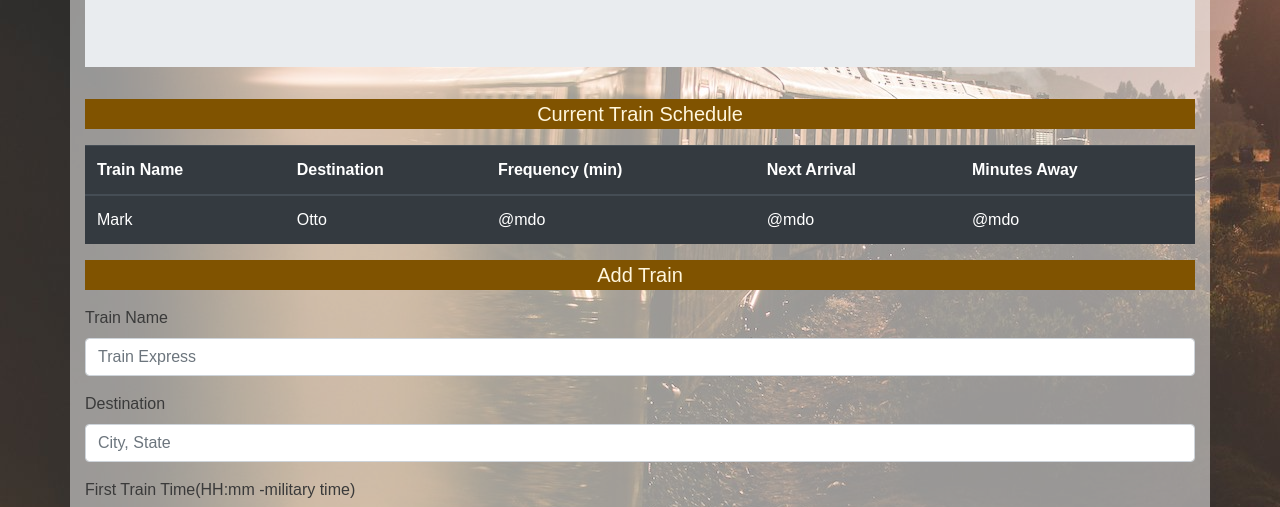
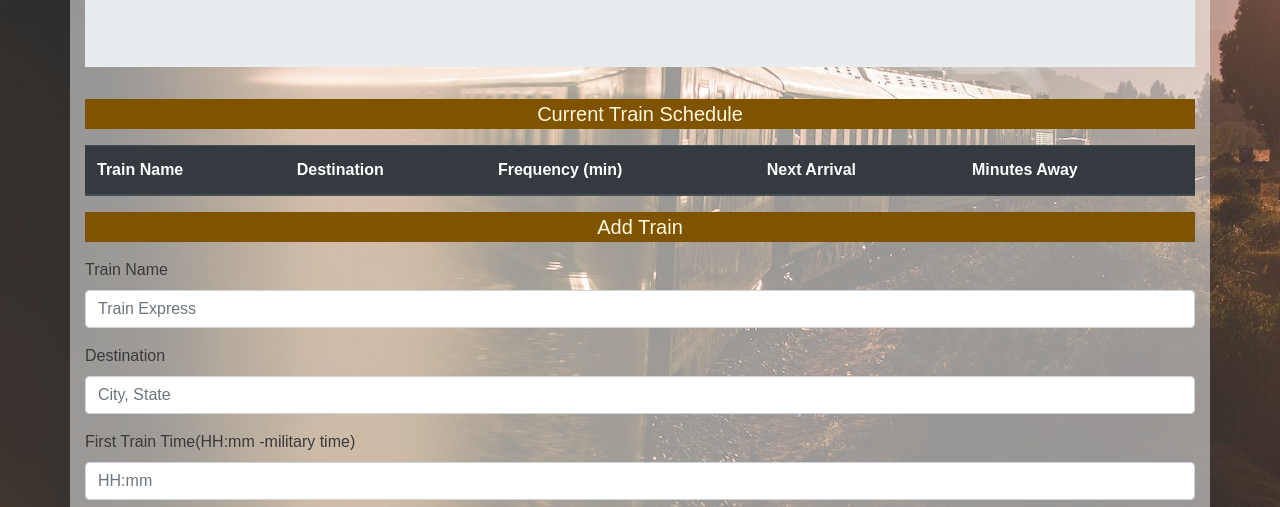
Before and after one commit to Yenseydm/trainscheduler, a plain HTML site: page index.html in a window 1280 px wide. Shown: the part 280-787 px from the top of the page. Drawn offline with nearby package versions, Linux system fonts and the light colour scheme; a web font is replaced by a local one.

Commit message:
linked js

```diff
--- a/index.html
+++ b/index.html
@@ -32,13 +32,7 @@
               </tr>
             </thead>
             <tbody>
-              <tr>
-                <td scope="row" id="name">Mark</td>
-                <td id="destination">Otto</td>
-                <td id="freq">@mdo</td>
-                <td id="next">@mdo</td>
-                <td id="away">@mdo</td>
-              </tr>
+
             </tbody>
           </table>
 
@@ -67,5 +61,7 @@
 
     </div>
 
+    <script src="assets/js/app.js"></script>
+
 </body>
 </html>
```
